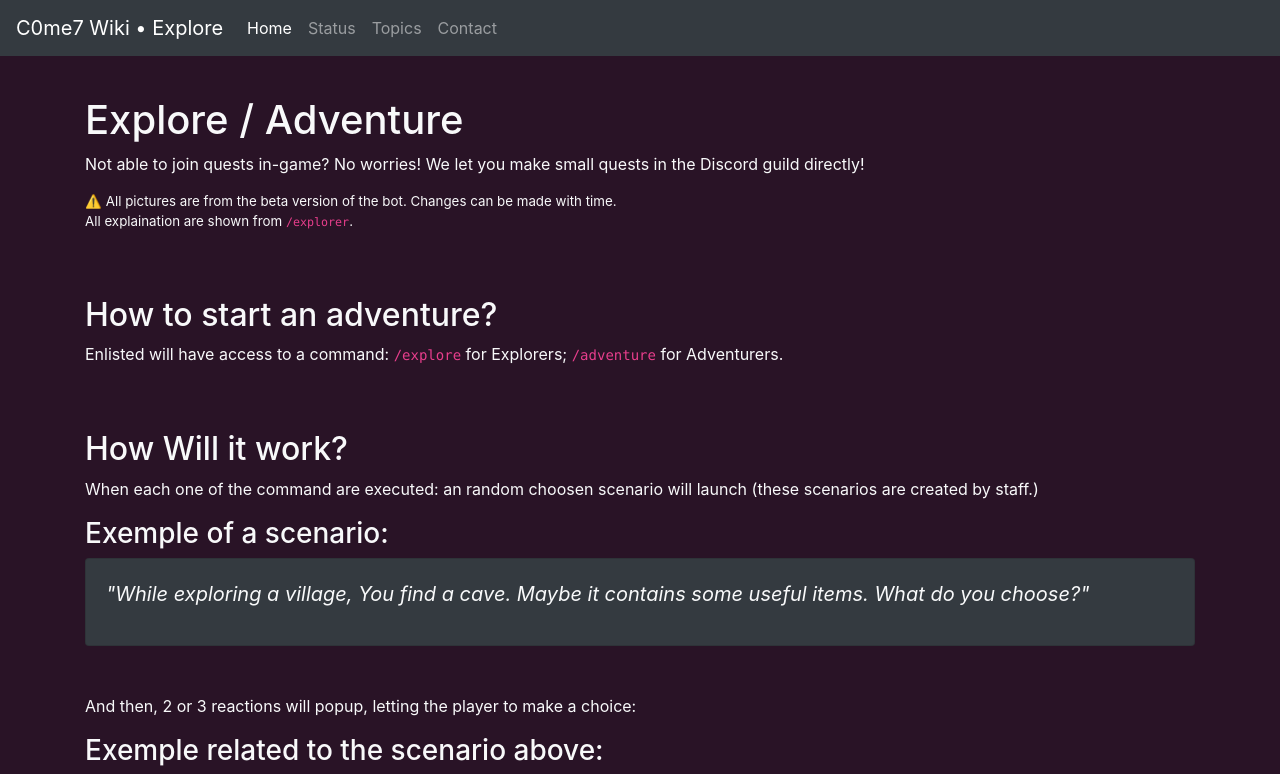
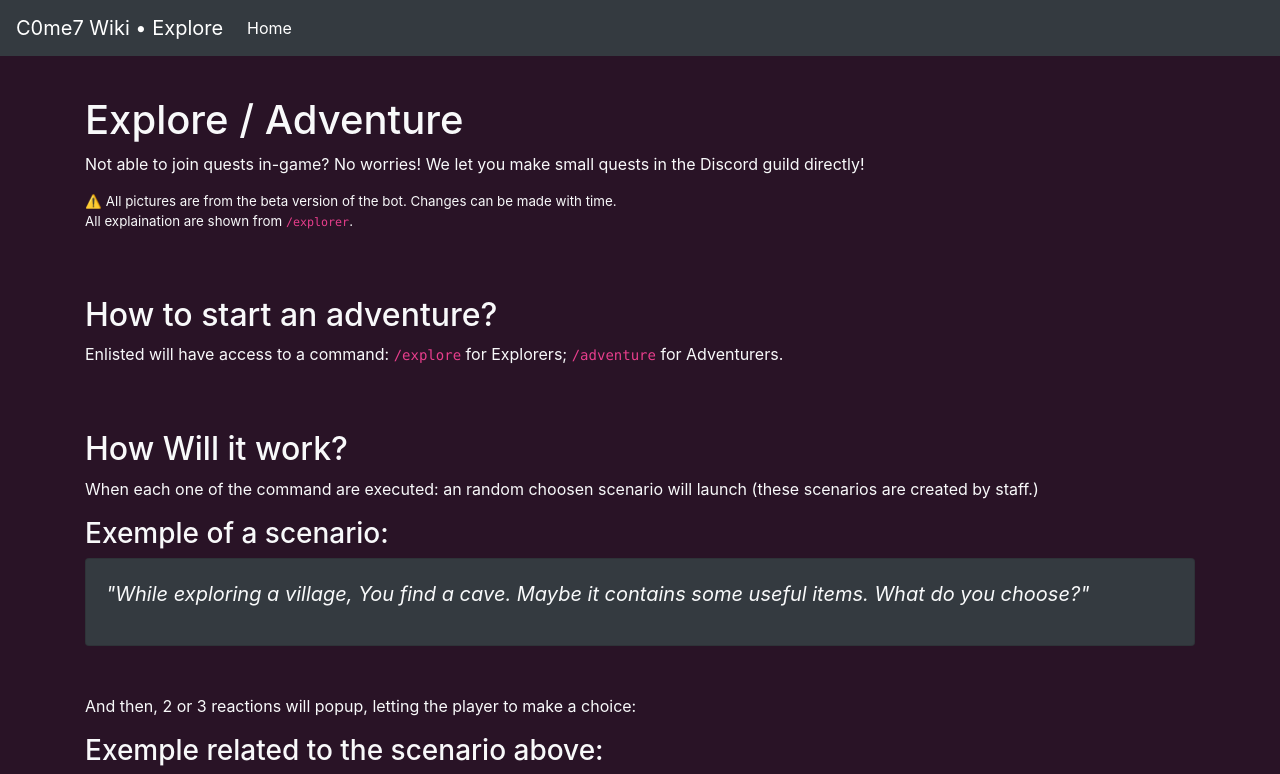
Before and after one commit to Betawolfy/C0me7Wiki, a plain HTML site: page wiki/explore.html in a window 1280 px wide. Shown: the top 774 px of the page. Drawn offline with Linux system fonts and the light colour scheme.

Commit message:
fix broken CSS and remove classic navbar from wiki pages

```diff
--- a/wiki/explore.html
+++ b/wiki/explore.html
@@ -4,8 +4,7 @@
 <head>
     <meta charset="UTF-8">
     <meta name="viewport" content="width=device-width, initial-scale=1.0">
-    <link rel="stylesheet" href="style.css">
-    <link rel="stylesheet" href="/css/bootstrap.css">
+    <link rel="stylesheet" href="../css/bootstrap.css">
     <title>C0me7 Wiki • Explore</title>
 </head>
 
@@ -20,15 +19,6 @@
             <ul class="navbar-nav">
                 <li class="nav-item active">
                     <a class="nav-link" href="#Home">Home</a>
-                </li>
-                <li class="nav-item">
-                    <a class="nav-link" href="#">Status</a>
-                </li>
-                <li class="nav-item">
-                    <a class="nav-link" href="#">Topics</a>
-                </li>
-                <li class="nav-item">
-                    <a class="nav-link" href="#">Contact</a>
                 </li>
             </ul>
         </div>
```
Also changed, not shown: index.html (+1 -1 lines), wiki/economy.html (+1 -11 lines).
